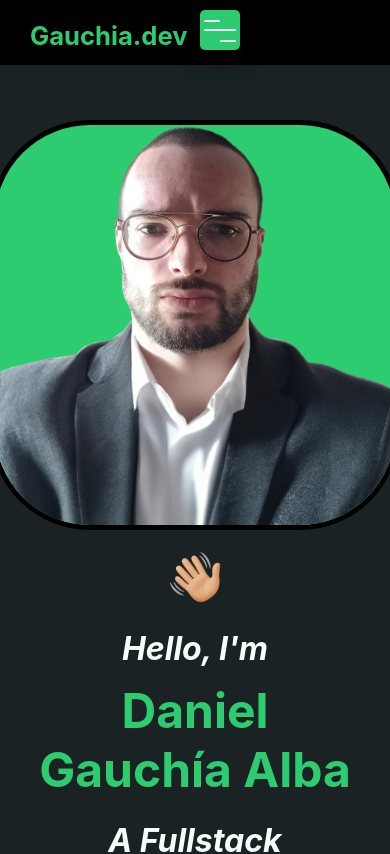
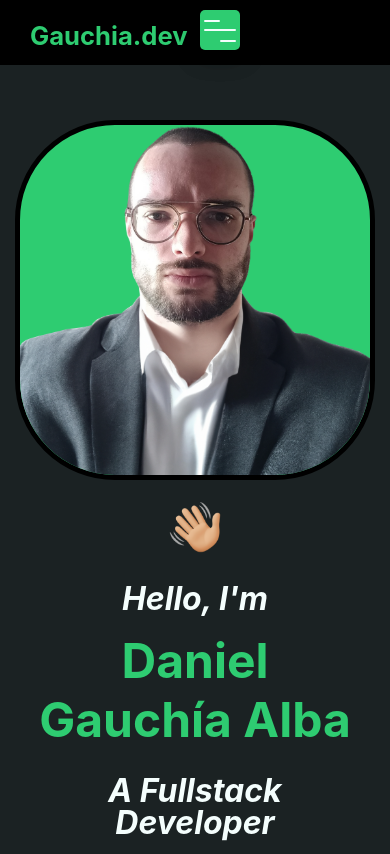
Before and after one commit to danielgauchia/danielgauchia.github.io, a React (Create React App) app: page / in a window 390 px wide. Shown: the top 854 px of the page. Built offline with nearby package versions, Linux system fonts and the light colour scheme.

Commit message:
me.png resizes

```diff
--- a/src/App.css
+++ b/src/App.css
@@ -37,6 +37,7 @@ section {
 	border-radius: 100px;
 	border: 5px solid #000;
 	background: var(--color-secondary);
+
 }
 
 .content {
@@ -576,7 +577,7 @@ button[type="submit"]:hover {
 	visibility: visible;
 	transform: translateY(0px);
 }
-/* Add your own styles as needed */
+
 
 @media (max-width: 950px) {
 	nav {
@@ -592,12 +593,19 @@ button[type="submit"]:hover {
 	.switch {
 		display: flex;
 	}
+
 }
 @media (max-width: 750px) {
 	.contact__icons {
 		flex-direction: column;
 		justify-content: center;
 		text-align: center;
+	}
+
+}
+@media (max-width: 509px) {
+	.me{
+		max-width: 350px;
 	}
 }
 @media (max-width: 750px) {
```
